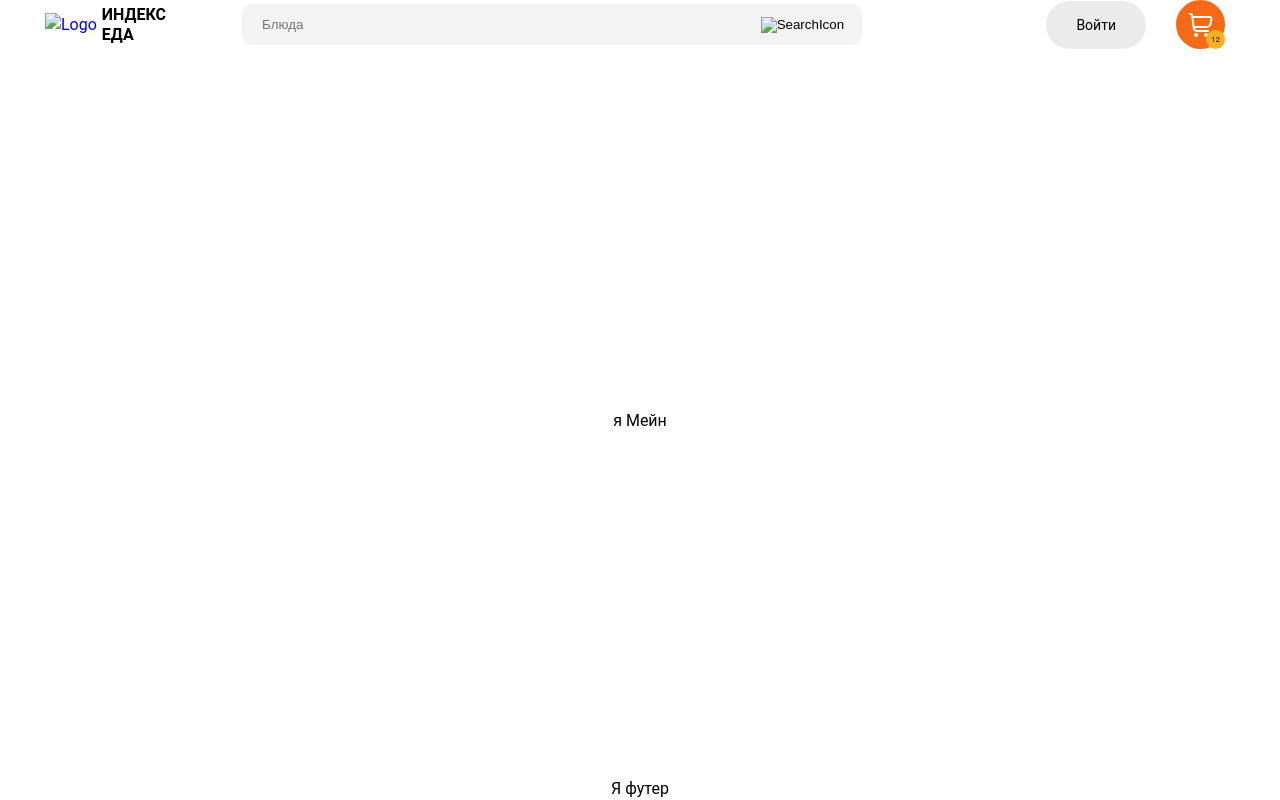
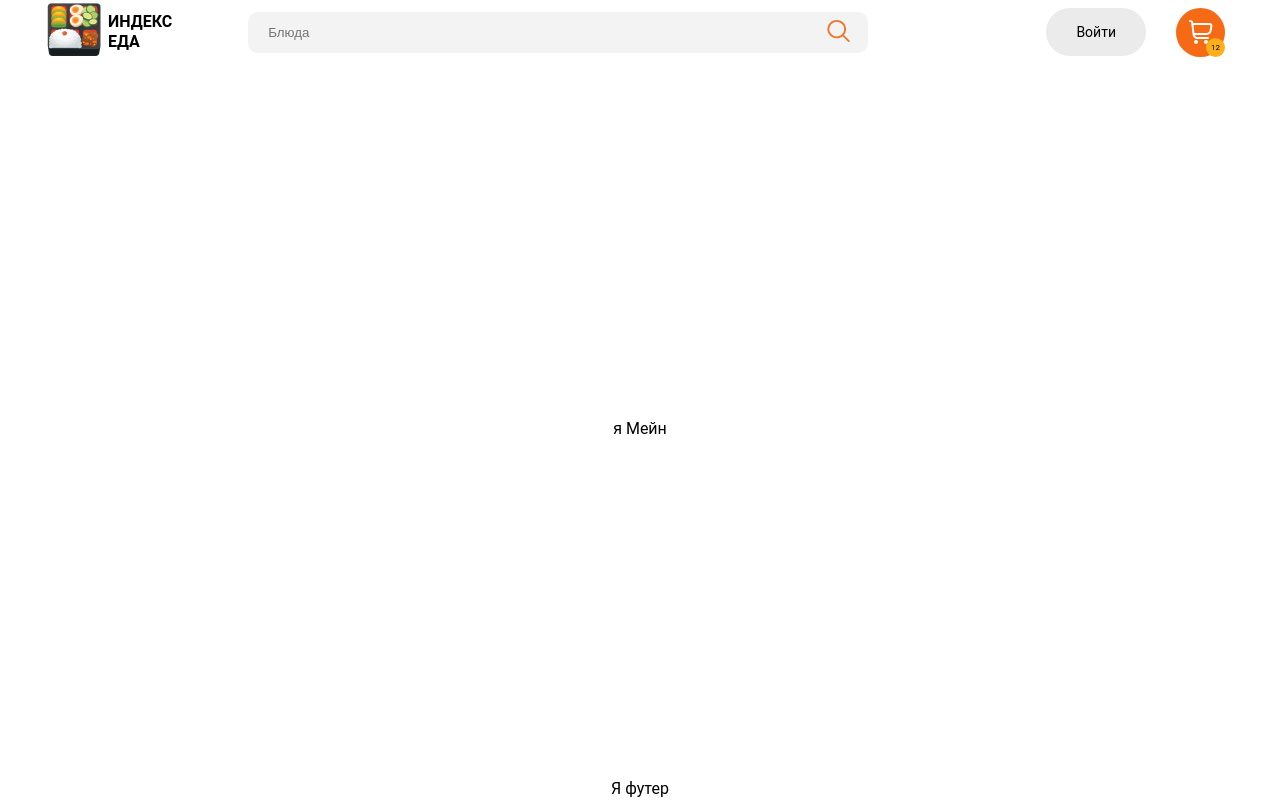
Before and after one commit to soola-sys/IndexFood, a plain HTML site: page index.html in a window 1280 px wide. Drawn offline with Linux system fonts and the light colour scheme; the site is published under a folder, as on GitHub Pages, so addresses that start at the root find nothing.

Commit message:
fix img path

```diff
--- a/index.html
+++ b/index.html
@@ -11,13 +11,13 @@
 <div class="wrapper">
     <header class="header header-container container">
             <div class="header__logo">
-                <a href="#"><img src="/img/logo.png" alt="Logo" width="58" height="58"></a>
+                <a href="#"><img src="img/logo.png" alt="Logo" width="58" height="58"></a>
                 <p class="header__title">Индекс <span>Eда</span></p>
             </div>
             <form action="#" class="header__search search-form">
             <input type="text" class="search-form__input" placeholder="Блюда" name="search" type="search" >
             <button class="search-form__button">
-            <img src="/img/search-icon.svg" alt="SearchIcon">
+            <img src="img/search-icon.svg" alt="SearchIcon">
             </button>
             </form>
             <div class="header__auth">
```
